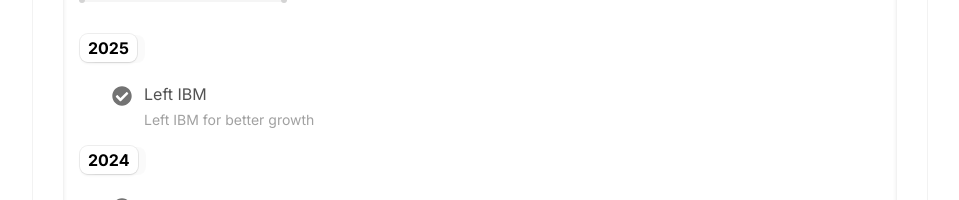
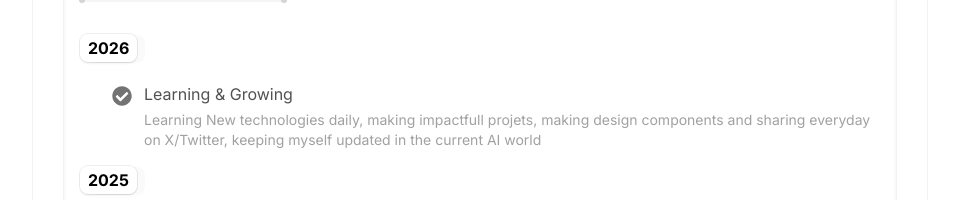
Before and after one commit to anupam-kumar-krishnan/personal-portfolio, a Next.js app: page /about in a window 1280 px wide. Shown: the part 826-1026 px from the top of the page, without its empty margins (160-1119 px from the left). Built offline with nearby package versions, Linux system fonts and the light colour scheme.

Commit message:
feat: add 2026 learnings in timeine section

```diff
--- a/src/components/timeline.tsx
+++ b/src/components/timeline.tsx
@@ -20,6 +20,16 @@ export const Timeline = () => {
   const isInView = useInView(ref, { once: true, amount: 0.6 });
 
   const data: Data[] = [
+    {
+      title: "2026",
+      content: [
+        {
+          title: "Learning & Growing",
+          description:
+            "Learning New technologies daily, making impactfull projets, making design components and sharing everyday on X/Twitter, keeping myself updated in the current AI world",
+        },
+      ],
+    },
     {
       title: "2025",
       content: [
```
